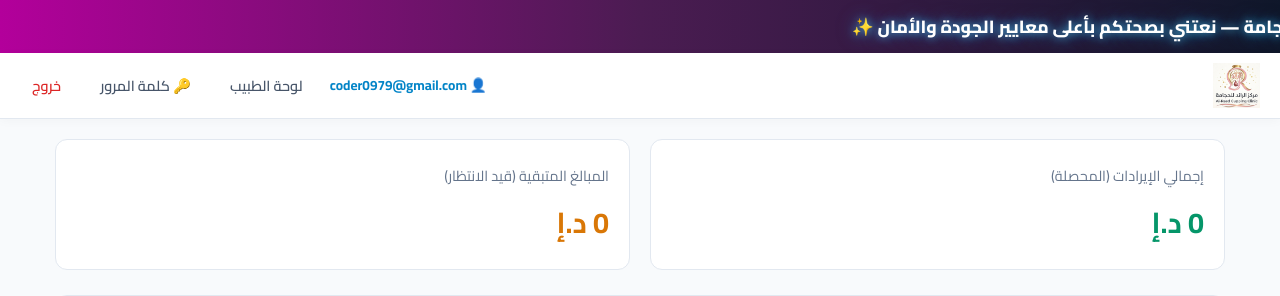
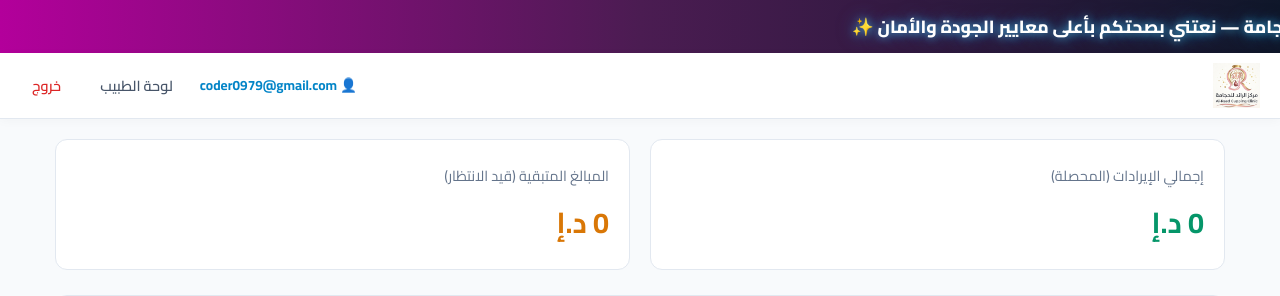
Before and after one commit to coder0979-del/cuppping, a Django app: template cuupping/templates/finance.html in a window 1280 px wide. Shown: the top 296 px of the page. Run offline with Django 5.2, Linux system fonts and the light colour scheme; the template is opened without the code that fills it: values that come from a table or form of the project are taken from there, others are empty; a user stored in the database is signed in; data comes from the database, SQL or seed files in the repository; parts of the project's set-up code (start-up, migrations or seed data) failed here and were passed over.

Commit message:
Fix NoReverseMatch for change_password

```diff
--- a/cuupping/templates/base.html
+++ b/cuupping/templates/base.html
@@ -41,7 +41,7 @@
         {% else %}
           <a href="{% url 'doctor_dashboard' %}">لوحة الطبيب</a>
         {% endif %}
-        <a href="{% url 'change_password' %}">🔑 كلمة المرور</a>
+
         <a href="{% url 'logout' %}" style="color: #dc2626;">خروج</a>
       {% else %}
         <a href="{% url 'login' %}" class="btn-login-nav">تسجيل الدخول</a>
--- a/cuupping/urls.py
+++ b/cuupping/urls.py
@@ -24,6 +24,7 @@ urlpatterns = [
     path('password-reset-complete/',
          auth_views.PasswordResetCompleteView.as_view(template_name='password_reset_complete.html'),
          name='password_reset_complete'),
+    path('change-password/', views.change_password, name='change_password'),
     # الشاشات
     path('reception/', views.reception_dashboard, name='reception_dashboard'),
     path('doctor/', views.doctor_dashboard, name='doctor_dashboard'),
```
